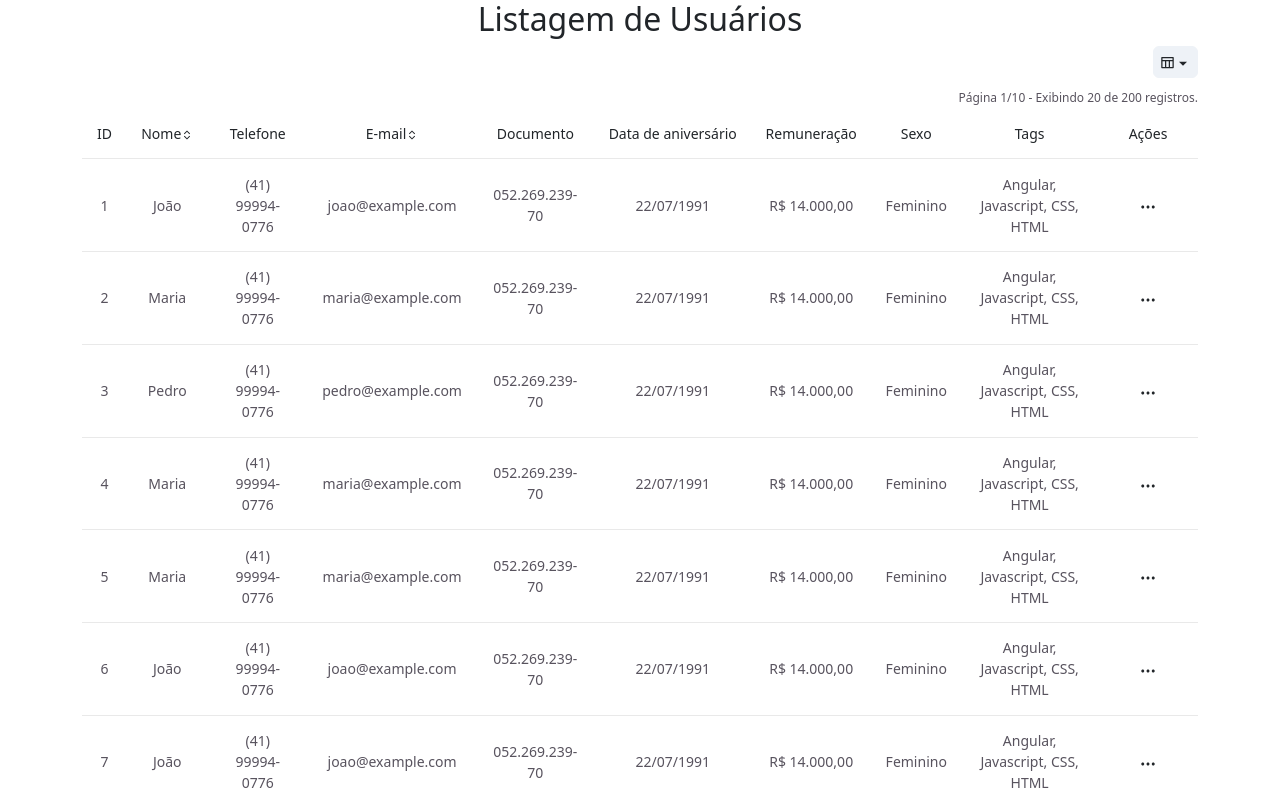
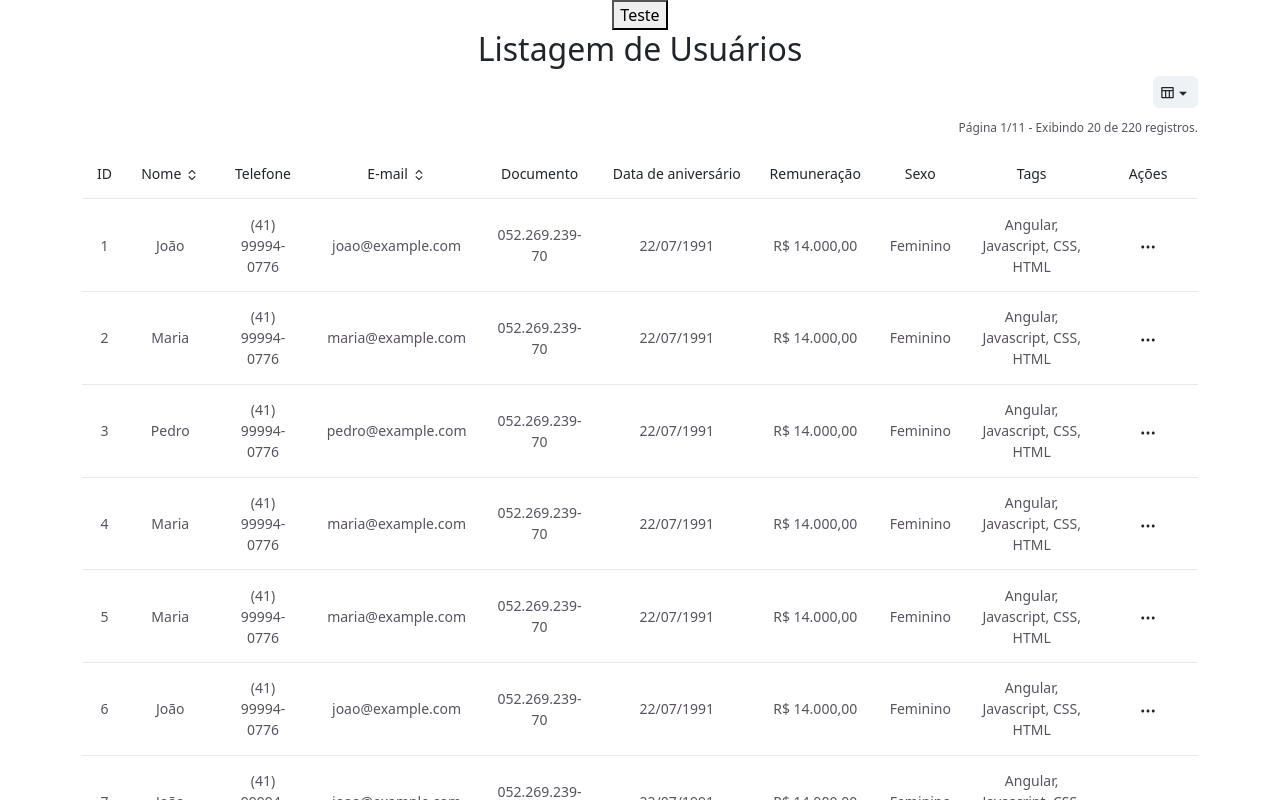
Before and after one commit to digobls/components-react, a React (Create React App) app: page / in a window 1280 px wide. Shown: the top 800 px of the page. Built offline with nearby package versions, Linux system fonts and the light colour scheme.

Commit message:
fix: adjustment in table component

```diff
--- a/src/assets/styles/defaultSimpleTable.scss
+++ b/src/assets/styles/defaultSimpleTable.scss
@@ -199,7 +199,7 @@ $bg-input: #eef2f7;
 
     .info-pagination {
       text-align: right;
-      margin: 0;
+      margin: 0 0 10px;
       line-height: 20px;
       height: 20px;
       font-size: 12px;
@@ -235,8 +235,8 @@ $bg-input: #eef2f7;
           }
 
           .content-sort {
-            i {
-              font-size: 14px;
+            svg {
+              margin-left: 4px;
             }
           }
 
--- a/src/components/defaultSimpleTable/DefaultSimpleTable.jsx
+++ b/src/components/defaultSimpleTable/DefaultSimpleTable.jsx
@@ -1,6 +1,6 @@
-import React, { useEffect, useState } from 'react';
-import { phoneMask, documentMask, readJson, readArray } from './Pipes';
-import { Link } from 'react-router-dom';
+import React, {useEffect, useState} from 'react';
+import {phoneMask, documentMask, readJson, readArray} from './Pipes';
+import {Link} from 'react-router-dom';
 import {
     RiArrowDownSFill,
     RiExpandUpDownLine,
@@ -14,30 +14,37 @@ import {
     RiArrowLeftDoubleLine,
     RiArrowLeftSLine,
     RiArrowRightSLine,
-    RiArrowRightDoubleFill
+    RiArrowRightDoubleFill,
+    RiFilePdf2Line
 } from '@remixicon/react';
 import '../../assets/styles/defaultSimpleTable.scss';
 
-const ExecuteActionTemplate = ({ action }) => (
+const ExecuteActionTemplate = ({action}) => (
     <>
         {action.type === 'view' && !action.icon && (
-            <RiEyeLine size="14" />
+            <RiEyeLine size="14"/>
         )}
         {action.type === 'edit' && !action.icon && (
-            <RiEdit2Line size="14" />
+            <RiEdit2Line size="14"/>
         )}
         {action.type === 'delete' && !action.icon && (
-            <RiDeleteBin2Line size="14" />
+            <>
+                <RiDeleteBin2Line size="14"/>
+            </>
         )}
         {action.icon && (
-            <span>TODO::</span>
+            <>
+                {action.icon === 'ri-file-pdf-2-line' && (
+                    <RiFilePdf2Line size="14"/>
+                )}
+            </>
         )}
         {action.label && <span>{action.label}</span>}
     </>
 );
 
 // Create link path and queryParams
-const createLink = (data, dataRow)  => {
+const createLink = (data, dataRow) => {
     let dataLink = data.link;
 
     data?.pathname?.forEach((value) => {
@@ -58,8 +65,8 @@ const createLink = (data, dataRow)  => {
 // Adjust string to url
 const adjustStringUrl = (data) => {
     try {
-        if (data !== undefined && data !== null) {
-            return encodeURIComponent(data?.toString()?.trim()?.toLowerCase().replace(/\s+/g, ''));
+        if (data) {
+            return encodeURIComponent(data.toString().trim().toLowerCase().replace(/\s+/g, ''));
         } else {
             return '';
         }
@@ -68,21 +75,41 @@ const adjustStringUrl = (data) => {
     }
 }
 
-function DefaultSimpleTable({showDisplay, showChangeTotal, paginationInfo, startTotalPages = 1, maxSize = 5, initialConfigPagination, initialListHeader, listData, onChangeListSort, onDataAction, onChangePagination }) {
-    const [listHeader, setListHeader] = useState(initialListHeader);
-    const [configPagination, setConfigPagination] = useState({
-        currentPage: 1,
-        totalRecordsPerPage: 20,
-        totalRecords: 200,
-    });
+const DefaultSimpleTable = ({
+                                loading,
+                                initialListHeader,
+                                listData,
+                                showDisplay,
+                                initialConfigPagination,
+                                paginationInfo,
+                                maxSize = 5,
+                                showChangeTotal,
+                                onChangeListSort,
+                                onDataAction,
+                                onChangePagination
+                            }) => {
+
+    const [loadingData, setLoadingData] = useState(false);
+    const [listHeader, setListHeader] = useState([]);
+    const [configPagination, setConfigPagination] = useState([]);
     const [totalPages, setTotalPages] = useState(0);
     const [pagesToShow, setPagesToShow] = useState([]);
     const itemsPerPageOptions = [10, 20, 30, 40, 50, 60];
 
     // Start listHeader
     useEffect(() => {
-        setListHeader(listHeader);
+        const updatedListHeader = initialListHeader?.map((v) => ({
+            ...v,
+            isVisible: true
+        }));
+        setListHeader(updatedListHeader);
     }, [initialListHeader]);
+    useEffect(() => {
+        setConfigPagination(initialConfigPagination);
+    }, [initialListHeader]);
+    useEffect(() => {
+        setLoadingData(loading);
+    }, [loading]);
 
     // Change item view on screen
     const handleCheckboxChange = (index) => {
@@ -104,7 +131,7 @@ function DefaultSimpleTable({showDisplay, showChangeTotal, paginationInfo, start
                         item.sortOrder = 'asc';
                     }
 
-                    onChangeListSort({ order: item.sortOrder, key: key });
+                    onChangeListSort({order: item.sortOrder, key: key});
                 } else {
                     item.sortOrder = null;
                 }
@@ -118,7 +145,7 @@ function DefaultSimpleTable({showDisplay, showChangeTotal, paginationInfo, start
 
     // Send action click
     const executeAction = (action, row, i) => {
-        onDataAction({ action, row, index: i })
+        onDataAction({action, row, index: i})
     }
 
     // Start pagination
@@ -140,7 +167,7 @@ function DefaultSimpleTable({showDisplay, showChangeTotal, paginationInfo, start
         }
     }
 
-    const nextPage =() => {
+    const nextPage = () => {
         if (configPagination.currentPage < totalPages) {
             configPagination.currentPage++;
             calculatePagesToShow();
@@ -185,6 +212,8 @@ function DefaultSimpleTable({showDisplay, showChangeTotal, paginationInfo, start
     }
 
     return (
+        <>
+            {!loadingData && (
                 <div className="container-default-simple-table offset-top-20">
                     {(showDisplay || paginationInfo) && (
                         <div className="container-additional-table-info">
@@ -217,7 +246,8 @@ function DefaultSimpleTable({showDisplay, showChangeTotal, paginationInfo, start
                             {/* Pagination info */}
                             {(paginationInfo && configPagination?.currentPage && totalPages && configPagination.totalRecordsPerPage && configPagination?.totalRecords) && (
                                 <p className="info-pagination">
-                            Página {configPagination.currentPage}/{totalPages} - Exibindo {configPagination.totalRecordsPerPage} de {configPagination.totalRecords} registros.
+                                    Página {configPagination.currentPage}/{totalPages} -
+                                    Exibindo {configPagination.totalRecordsPerPage} de {configPagination.totalRecords} registros.
                                 </p>
                             )}
                         </div>
@@ -236,9 +266,9 @@ function DefaultSimpleTable({showDisplay, showChangeTotal, paginationInfo, start
                                             {header.sortable && (
                                                 <span className="content-sort">
                                                 {header.sortOrder !== 'asc' && header.sortOrder !== 'desc' && (
-                                                    <RiExpandUpDownLine size="12"/>)}
-                                            {header.sortOrder === 'asc' && (<RiArrowUpSFill size="12"/>)}
-                                            {header.sortOrder === 'desc' && (<RiArrowDownSLine size="12"/>)}
+                                                    <RiExpandUpDownLine size="14"/>)}
+                                                    {header.sortOrder === 'asc' && (<RiArrowUpSFill size="14"/>)}
+                                                    {header.sortOrder === 'desc' && (<RiArrowDownSLine size="14"/>)}
                                             </span>
                                             )}
                                         </th>
@@ -292,21 +322,21 @@ function DefaultSimpleTable({showDisplay, showChangeTotal, paginationInfo, start
                                                             {header.actions.map((action, index) => (
                                                                 <React.Fragment key={index}>
                                                                     {/* TODO:: Target */}
-                                                            {action.link && !action.demo && (
+                                                                    {action.link && !action?.demo && (
                                                                         <Link
                                                                             to={action?.pathname ? createLink(action, row) : action.link}>
                                                                             <ExecuteActionTemplate action={action}/>
                                                                         </Link>
                                                                     )}
 
-                                                            {action.externalLink && !action.demo && (
+                                                                    {action.externalLink && !action?.demo && (
                                                                         <a href={action.externalLink}
                                                                            target={action.target ? action.target : '_self'}>
                                                                             <ExecuteActionTemplate action={action}/>
                                                                         </a>
                                                                     )}
 
-                                                            {(!action.link && !action.externalLink) || action.demo && (
+                                                                    {((!action.link && !action.externalLink) || action?.demo )&& (
                                                                         <a onClick={() => executeAction(action, row, index)}>
                                                                             <ExecuteActionTemplate action={action}/>
                                                                         </a>
@@ -390,6 +420,12 @@ function DefaultSimpleTable({showDisplay, showChangeTotal, paginationInfo, start
                         </div>
                     )}
                 </div>
+            )}
+
+            {loadingData && (
+                <div>Config your loading layout</div>
+            )}
+        </>
     )
 }
 
--- a/src/views/Users.jsx
+++ b/src/views/Users.jsx
@@ -1,8 +1,9 @@
 import React, { useState, useEffect } from 'react';
 import DefaultSimpleTable from '../components/defaultSimpleTable/DefaultSimpleTable';
 
+
 function UsersList() {
-    // const [users2, setUsers2] = useState([]);
+    const [dataLoading, setDataLoading] = useState(false);
     //
     // useEffect(() => {
     //     fetch('https://jsonplaceholder.typicode.com/users')
@@ -11,20 +12,20 @@ function UsersList() {
     // }, []);
 
     const listHeader = [
-        { key: 'id', label: 'ID', isVisible: true },
-        { key: 'name', label: 'Nome', isVisible: true, sortable: true, sortOrder: '' },
-        { key: 'phone', label: 'Telefone', isVisible: true, sortable: false, usePipe: true, isPhone: true },
-        { key: 'email', label: 'E-mail', isVisible: true, sortable: true, sortOrder: '' },
-        { key: 'documentNumber', label: 'Documento', isVisible: true, sortable: false, usePipe: true, isDocument: true },
-        { key: 'dateBirthday', label: 'Data de aniversário', isVisible: true, sortable: false, usePipe: true, isDate: true },
-        { key: 'remuneration', label: 'Remuneração', isVisible: true, sortable: false, usePipe: true, isCurrency: true },
-        { key: 'gender', label: 'Sexo', isVisible: true, sortable: false, usePipe: true, isJson: true, jsonKey: 'name' },
-        { key: 'tags', label: 'Tags', isVisible: true, sortable: false, usePipe: true, isArray: true },
-        { key: 'actions', label: 'Ações', isVisible: true, sortable: false,
+        { key: 'id', label: 'ID' },
+        { key: 'name', label: 'Nome', sortable: true, sortOrder: '' },
+        { key: 'phone', label: 'Telefone', sortable: false, usePipe: true, isPhone: true },
+        { key: 'email', label: 'E-mail', sortable: true, sortOrder: '' },
+        { key: 'documentNumber', label: 'Documento', sortable: false, usePipe: true, isDocument: true },
+        { key: 'dateBirthday', label: 'Data de aniversário', sortable: false, usePipe: true, isDate: true },
+        { key: 'remuneration', label: 'Remuneração', sortable: false, usePipe: true, isCurrency: true },
+        { key: 'gender', label: 'Sexo', sortable: false, usePipe: true, isJson: true, jsonKey: 'name' },
+        { key: 'tags', label: 'Tags', sortable: false, usePipe: true, isArray: true },
+        { key: 'actions', label: 'Ações', sortable: false,
             actions: [
                 {type: 'view', label: 'Visualizar', link: '/usuario/editar', pathname: ['id'], params: ['id', 'name'], demo: false},
                 {type: 'edit', label: 'Editar', link: '/usuario/editar', pathname: ['id'], params: ['id'], demo: false},
-                {type: 'delete', label: 'Excluir'},
+                {type: 'delete', label: 'Excluir', demo: false},
                 {icon: 'ri-file-pdf-2-line', label: 'Custom', externalLink: 'https://google.com.br', target: '_blank', demo: false}
             ]
         }
@@ -45,6 +46,12 @@ function UsersList() {
         { id: 12, name: 'João', email: 'joao@example.com', dateBirthday: '1991-07-22', remuneration: 14000, phone: '41999940776', documentNumber: '05226923970', tags: ["Angular", "Javascript", "CSS", "HTML"], gender: {'id': 2, 'name': "Feminino"}}
     ];
 
+    const dataPagination = {
+        currentPage: 1,
+        totalRecordsPerPage: 20,
+        totalRecords: 220
+    };
+
     // On change list sort
     const handleListSortChange = (data) => {
         console.log('handleListSortChange', data);
@@ -58,16 +65,24 @@ function UsersList() {
         console.log('handlePagination', data);
     }
 
+    const executeAction = () => {
+        console.log('teste', dataLoading);
+        setDataLoading(!dataLoading)
+    }
     return (
         <div className="container">
+            <button onClick={() => executeAction()}>Teste</button>
             <div>
                 <h2>Listagem de Usuários</h2>
                 <DefaultSimpleTable
+                    loading={false}
+                    initialListHeader={listHeader}
+                    listData={users}
+                    initialConfigPagination={dataPagination}
                     showDisplay={true}
                     paginationInfo={true}
+                    maxSize={5}
                     showChangeTotal={true}
-                    initialListHeader={listHeader}
-                    listData={users}
                     onChangeListSort={handleListSortChange}
                     onDataAction={handleDataAction}
                     onChangePagination={handlePagination}
```
Also changed, not shown: src/components/defaultSimpleTable/TableHeader.js (added, +31 -0 lines). Lines whose indentation alone changed are shown as unchanged.
